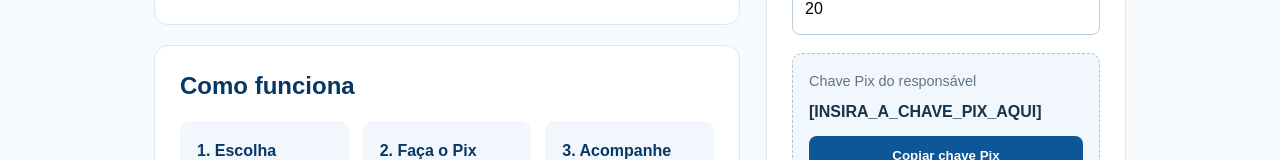
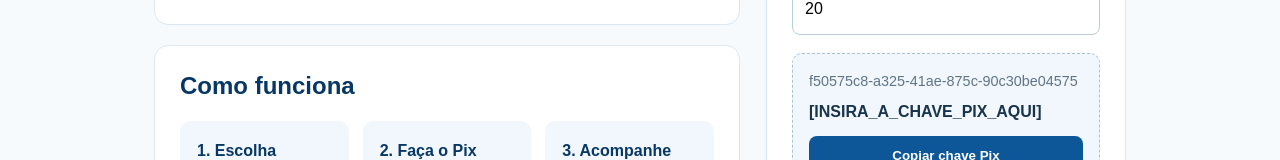
Before and after one commit to levi89572/vaquinha-solidaria.., a plain HTML site: page index.html in a window 1280 px wide. Shown: the part 1043-1203 px from the top of the page. Drawn offline with Linux system fonts and the light colour scheme.

Commit message:
Update Pix key in index.html

```diff
--- a/index.html
+++ b/index.html
@@ -128,7 +128,7 @@
         <label for="customAmount"><strong>Valor que deseja contribuir (R$)</strong></label>
         <input id="customAmount" type="number" min="1" step="0.01" value="20" style="width:100%;padding:12px;border:1px solid #b9ccdc;border-radius:8px;margin:8px 0 18px;font:inherit">
         <div class="pix-box">
-          <div class="muted">Chave Pix do responsável</div>
+          <div class="muted">f50575c8-a325-41ae-875c-90c30be04575</div>
           <div class="pix-key" id="pixKey">[INSIRA_A_CHAVE_PIX_AQUI]</div>
           <button class="copy-btn" type="button" id="copyPix">Copiar chave Pix</button>
           <div class="status" id="copyStatus" aria-live="polite"></div>
```
